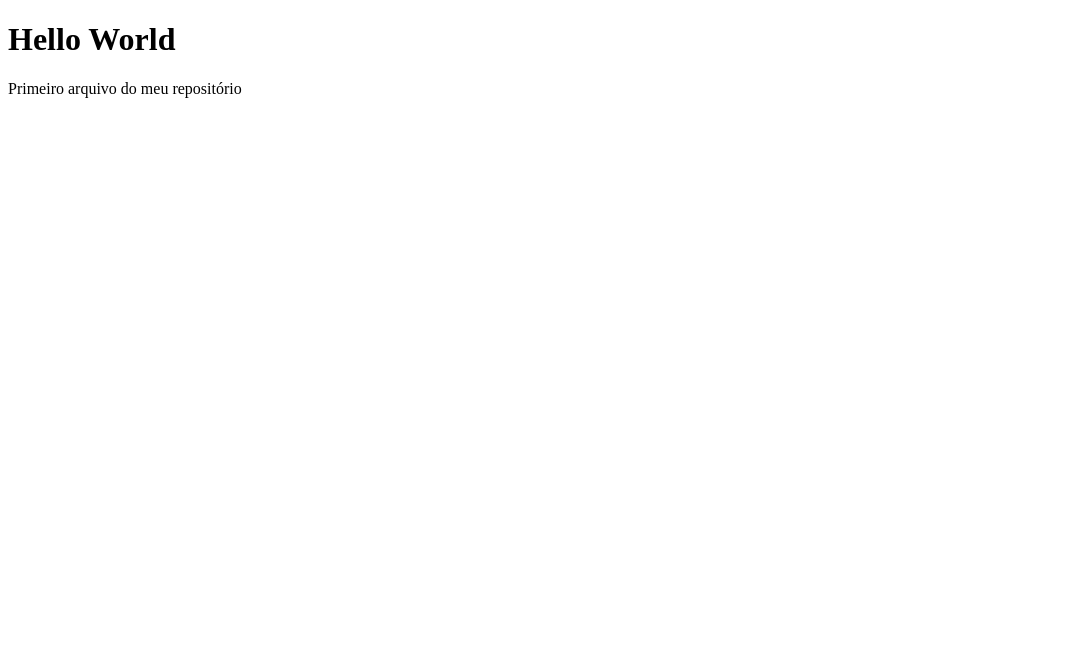
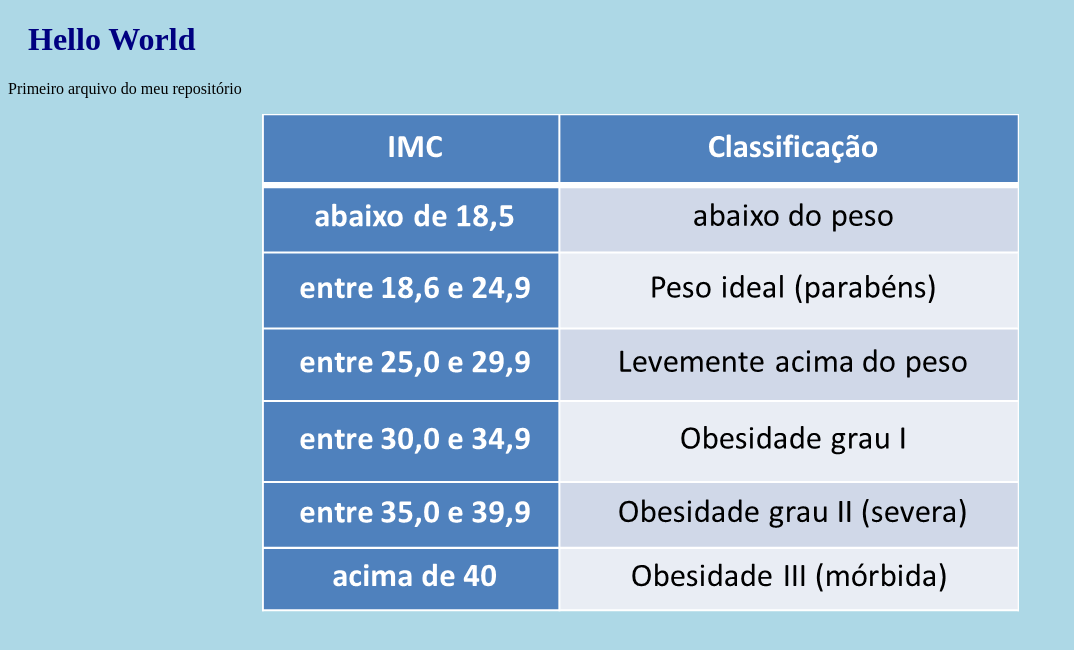
Before and after one commit to SamuelFeijo19/estoque_api, a plain HTML site: page index.html in a window 1280 px wide. Shown: the whole page, without its empty margins (0-1074 px from the left). Drawn offline with Linux system fonts and the light colour scheme.

Commit message:
feat: background em azul e tabela imc na pagina index.html refs: #4 #5

```diff
--- /dev/null
+++ b/css/style.css
@@ -0,0 +1,13 @@
+body {
+    background-color: lightblue;
+}
+
+h1 {
+    color: navy;
+    margin-left: 20px;
+}
+
+img {
+    margin: auto;
+    display: block;
+  }
--- a/index.html
+++ b/index.html
@@ -4,9 +4,11 @@
     <meta charset="UTF-8">
     <meta name="viewport" content="width=device-width, initial-scale=1.0">
     <title>Hello World</title>
+    <link rel="stylesheet" href="css/style.css">
 </head>
 <body>
     <h1>Hello World</h1>
     <p>Primeiro arquivo do meu repositório</p>
+    <img src="img/tabela-imc.png" alt="tabela-imc">
 </body>
 </html>
```
Also changed, not shown: img/tabela-imc.png (added).
